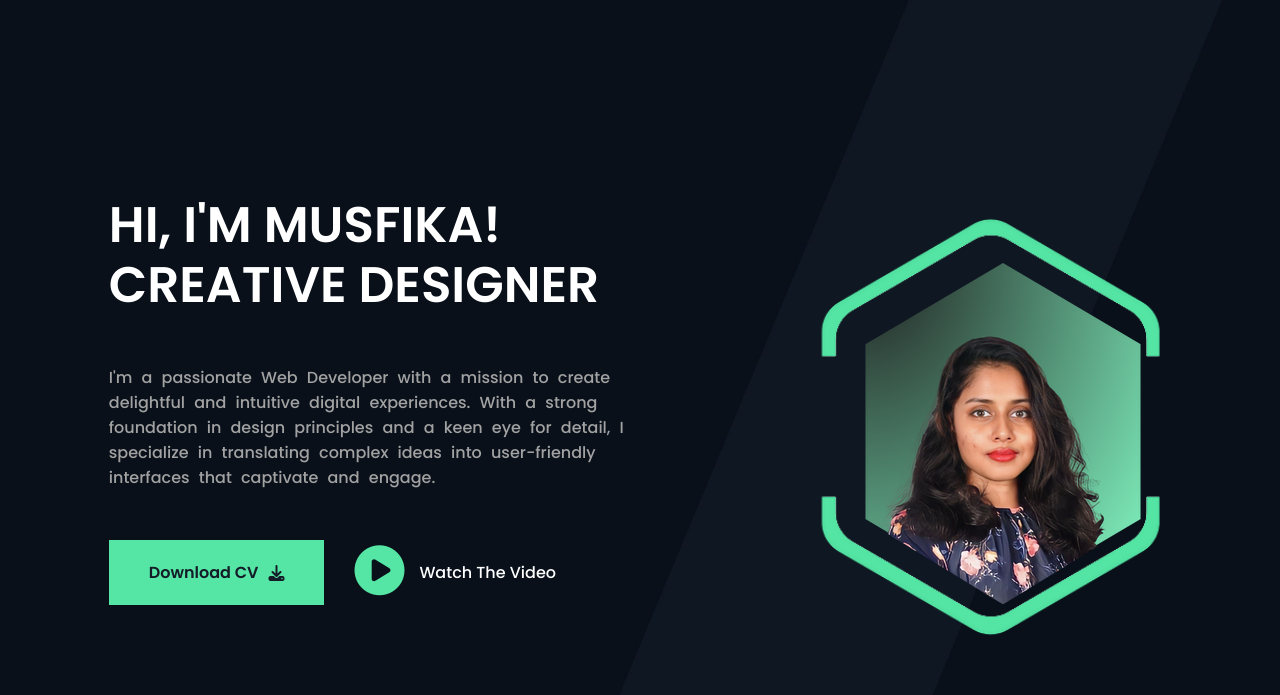
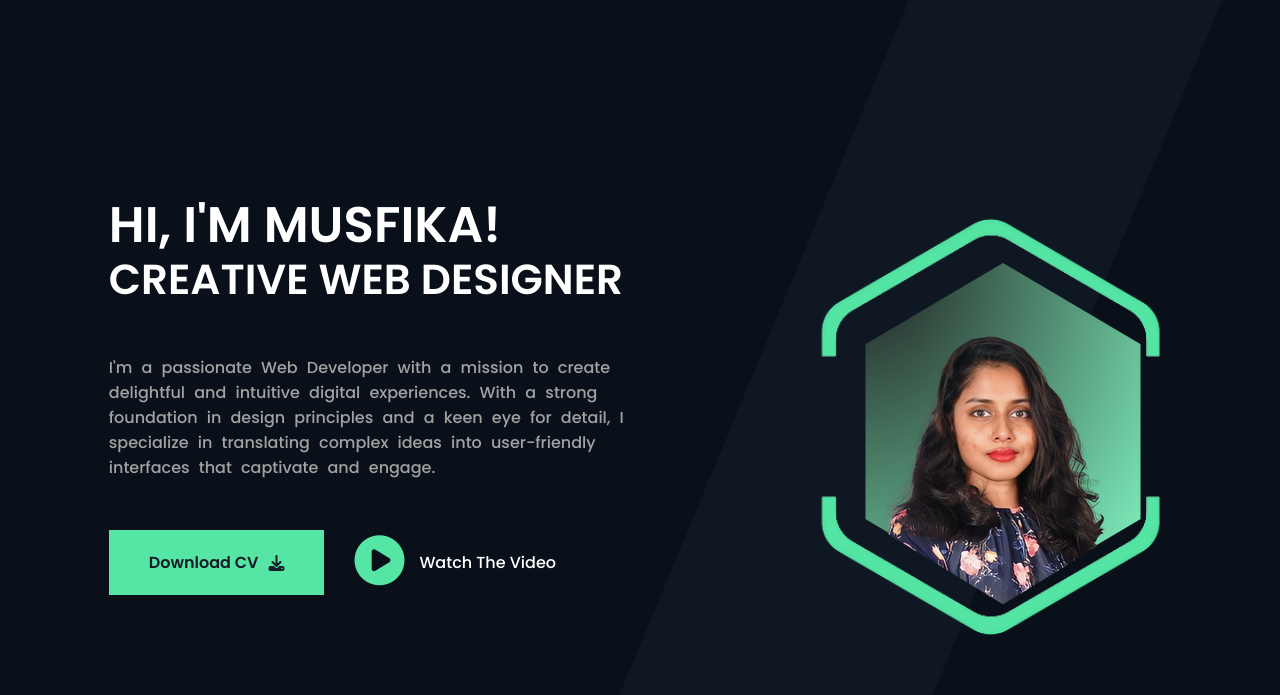
Before and after one commit to musfikaoni/Advanced-Portfolio-Website, a plain HTML site: page index.html in a window 1280 px wide. Shown: the part 102-797 px from the top of the page. Drawn offline with Linux system fonts and the light colour scheme.

Commit message:
first section eidit

```diff
--- a/index.html
+++ b/index.html
@@ -36,7 +36,7 @@
             <div class="ext1">
                 <div class="alld1">
                     <h1>Hi, i'm musfika!</h1>
-                    <h1>Creative Designer</h1>
+                    <h2>Creative Web Designer</h2>
                     <p>I'm a passionate Web Developer with a mission to create delightful and intuitive digital experiences. With a strong foundation in design principles and a keen eye for detail, I specialize in translating complex ideas into user-friendly interfaces that captivate and engage.</p>
                     <div class="subd1">
                         <a href="CV/index.html" class="suba1" target="_blank">Download CV <i class="fa-solid fa-download"></i></a>
--- a/style.css
+++ b/style.css
@@ -57,11 +57,16 @@ ul a {
     text-transform: uppercase;
     font-size: 50px;
     color: #FFFFFF;
-
     line-height: 1.2;
     word-break: normal;
 }
-
+.alld1 h2 {
+    text-transform: uppercase;
+    font-size: 42px;
+    color: #FFFFFF;
+    line-height: 1.2;
+    word-break: normal;
+}
 .alld1 p {
     color: #A2A2A2;
     font-size: 16px;
```
